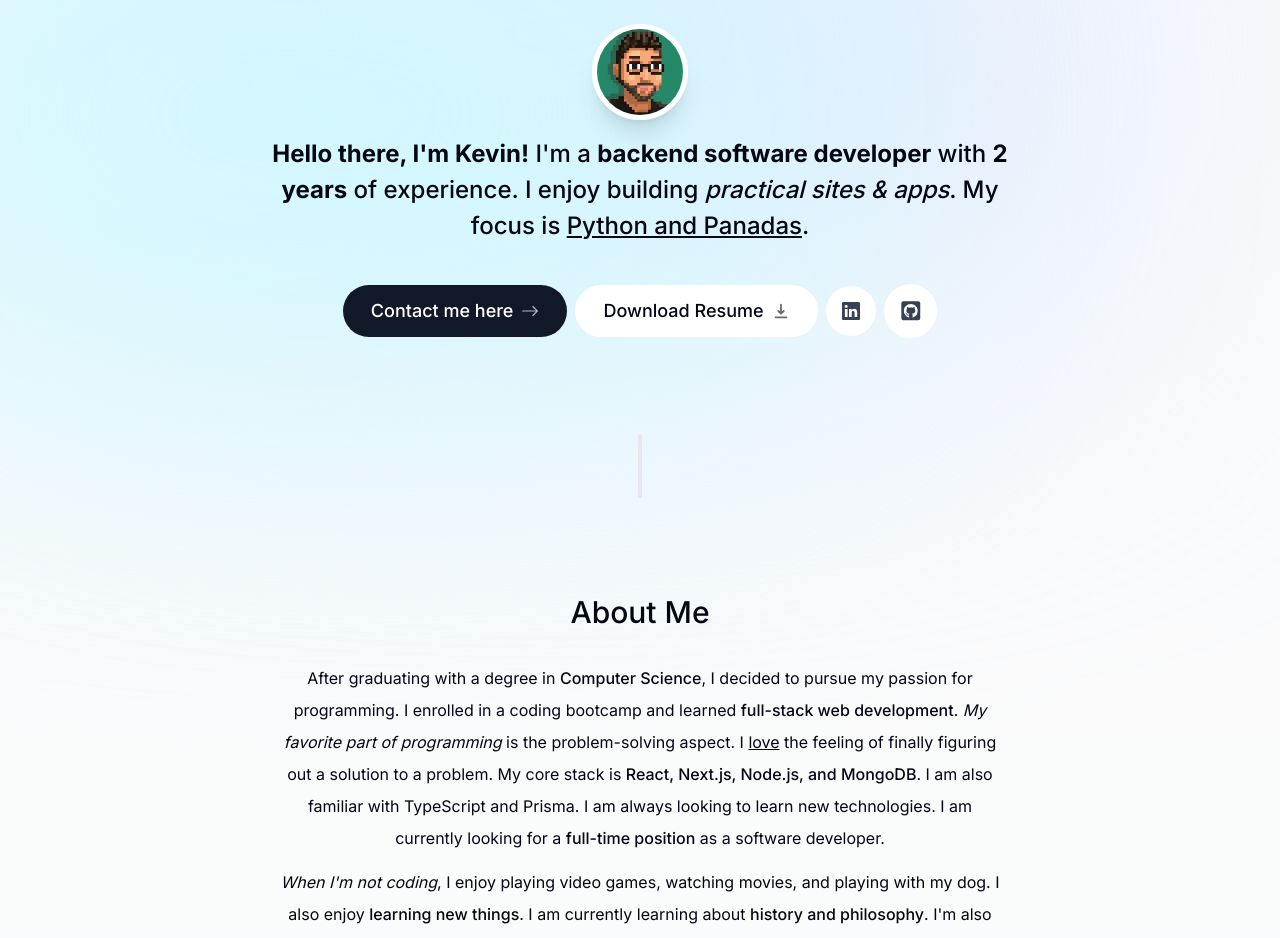
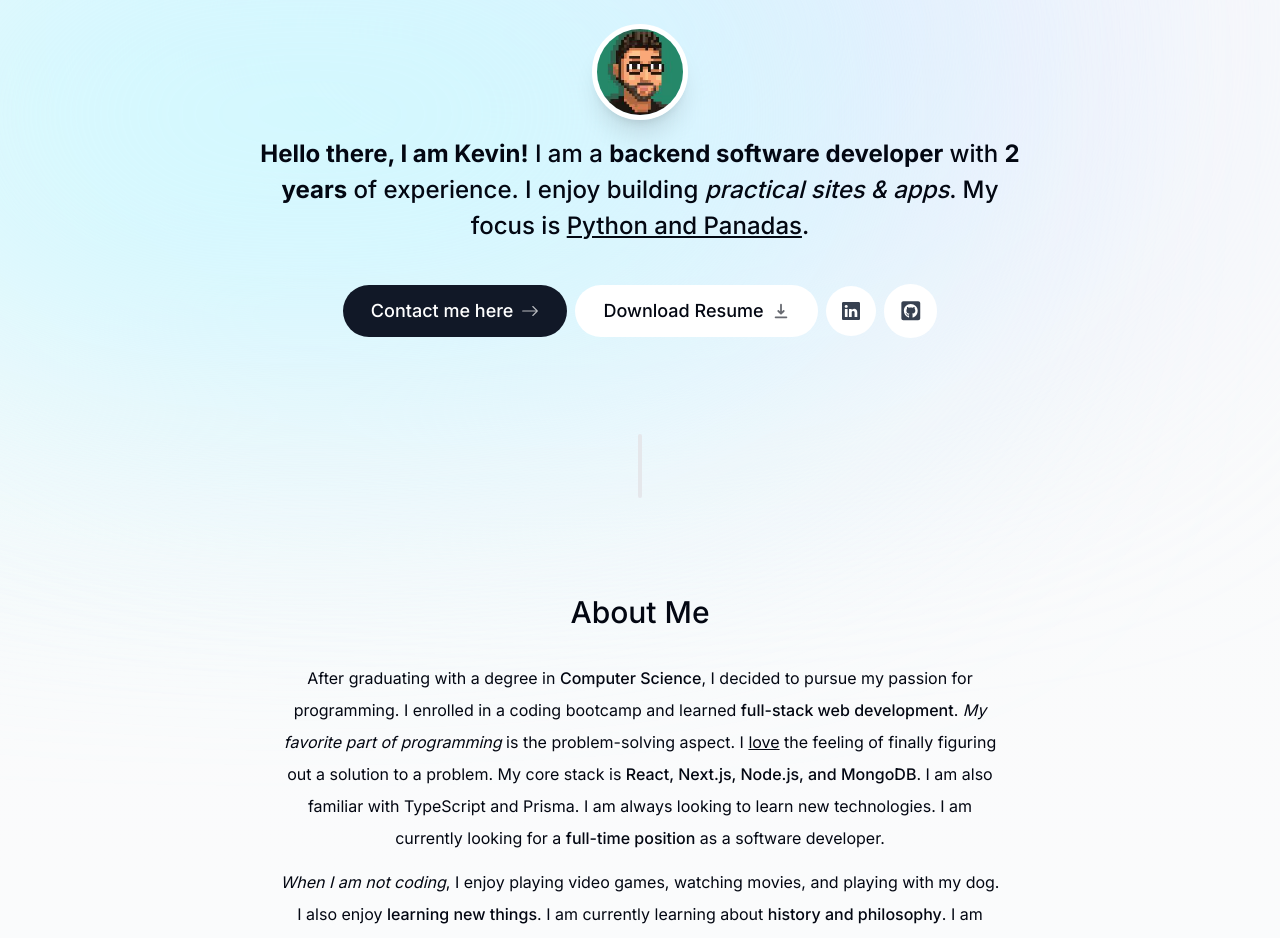
Before and after one commit to KevinGeorge11/portfolio-website, a Next.js app: page / in a window 1280 px wide. Shown: the part 120-1058 px from the top of the page. Built offline with nearby package versions, Linux system fonts and the light colour scheme.

Commit message:
fixed eslint apostrophe rule

```diff
--- a/components/about.tsx
+++ b/components/about.tsx
@@ -38,11 +38,11 @@ export default function About() {
       </p>
 
       <p>
-        <span className="italic">When I'm not coding</span>, I enjoy playing
+        <span className="italic">When I am not coding</span>, I enjoy playing
         video games, watching movies, and playing with my dog. I also enjoy{" "}
         <span className="font-medium">learning new things</span>. I am currently
         learning about{" "}
-        <span className="font-medium">history and philosophy</span>. I'm also
+        <span className="font-medium">history and philosophy</span>. I am also
         learning how to play the guitar.
       </p>
     </motion.section>
--- a/components/intro.tsx
+++ b/components/intro.tsx
@@ -47,7 +47,7 @@ export default function Intro() {
         initial={{ opacity: 0, y: 100 }}
         animate={{ opacity: 1, y: 0 }}
       >
-        <span className="font-bold">Hello there, I'm Kevin!</span> I'm a{" "}
+        <span className="font-bold">Hello there, I am Kevin!</span> I am a{" "}
         <span className="font-bold">backend software developer</span> with{" "}
         <span className="font-bold">2 years</span> of experience. I enjoy building
         <span className="italic"> practical sites & apps</span>. My focus is {" "}
```
